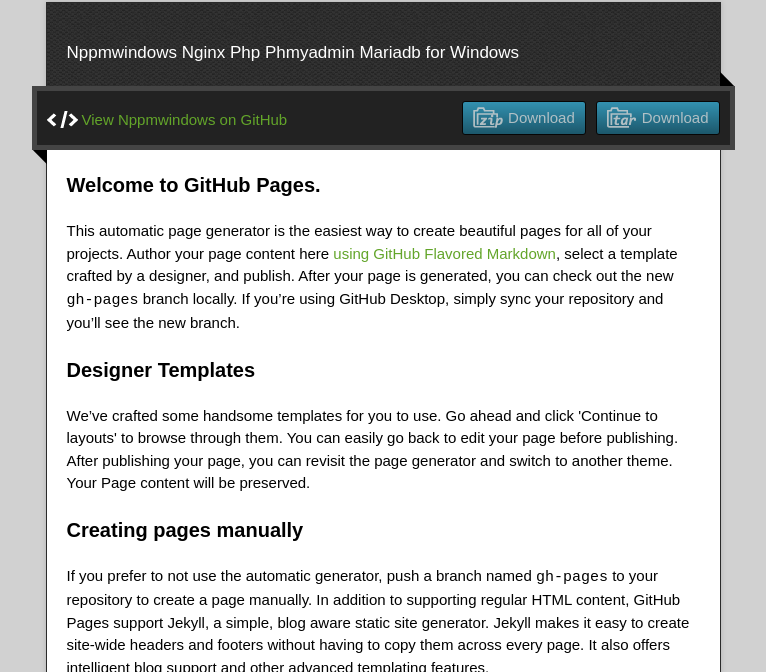
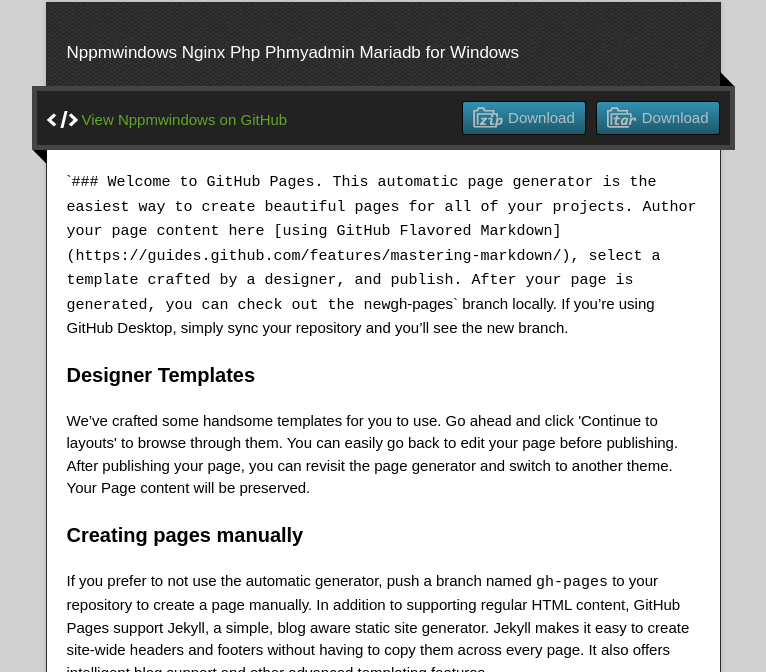
Before and after one commit to xJaeo99/NPPMWindows, a plain HTML site: page index.html in a window 1280 px wide. Shown: the part 128-800 px from the top of the page, without its empty margins (257-1023 px from the left). Drawn offline with nearby package versions, Linux system fonts and the light colour scheme.

Commit message:
Create gh-pages branch via GitHub

```diff
--- a/index.html
+++ b/index.html
@@ -36,10 +36,8 @@
         <span class="blc"></span><span class="trc"></span>
         </div>
         <article class="markdown-body">
-          <h3>
-<a id="welcome-to-github-pages" class="anchor" href="#welcome-to-github-pages" aria-hidden="true"><span class="octicon octicon-link"></span></a>Welcome to GitHub Pages.</h3>
-
-<p>This automatic page generator is the easiest way to create beautiful pages for all of your projects. Author your page content here <a href="https://guides.github.com/features/mastering-markdown/">using GitHub Flavored Markdown</a>, select a template crafted by a designer, and publish. After your page is generated, you can check out the new <code>gh-pages</code> branch locally. If you’re using GitHub Desktop, simply sync your repository and you’ll see the new branch.</p>
+          <p>`<code>### Welcome to GitHub Pages.
+This automatic page generator is the easiest way to create beautiful pages for all of your projects. Author your page content here [using GitHub Flavored Markdown](https://guides.github.com/features/mastering-markdown/), select a template crafted by a designer, and publish. After your page is generated, you can check out the new</code>gh-pages` branch locally. If you’re using GitHub Desktop, simply sync your repository and you’ll see the new branch.</p>
 
 <h3>
 <a id="designer-templates" class="anchor" href="#designer-templates" aria-hidden="true"><span class="octicon octicon-link"></span></a>Designer Templates</h3>
@@ -60,6 +58,8 @@
 <a id="support-or-contact" class="anchor" href="#support-or-contact" aria-hidden="true"><span class="octicon octicon-link"></span></a>Support or Contact</h3>
 
 <p>Having trouble with Pages? Check out our <a href="https://help.github.com/pages">documentation</a> or <a href="https://github.com/contact">contact support</a> and we’ll help you sort it out.</p>
+
+
         </article>
       </div>
     </div>
```
Also changed, not shown: params.json (+1 -1 lines).
